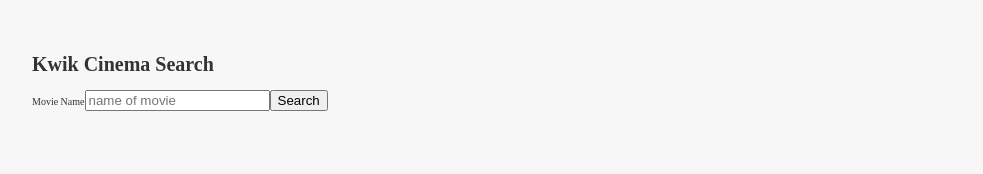
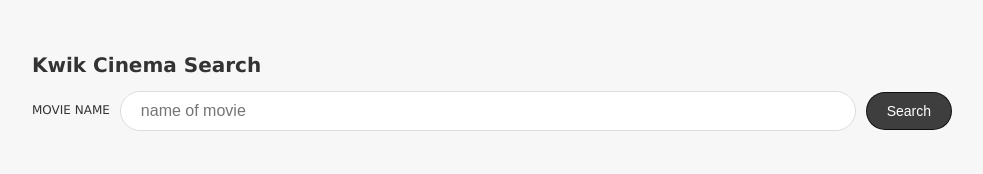
Before and after one commit to psarge2/kwik-cinema, a React app: page / in a window 1280 px wide. Shown: the whole page, without its empty margins (148-1131 px from the left). Built offline with nearby package versions, Linux system fonts and the light colour scheme.

Commit message:
Styleed search component

```diff
--- a/src/style.css
+++ b/src/style.css
@@ -11,6 +11,7 @@ body {
   padding: 0;
   background: #f7f7f7;
   color: #333;
+  font-family: Verdana, Geneva, Tahoma, sans-serif;
 }
 
 p {
@@ -31,3 +32,49 @@ small {
   font-size: 4.4rem;
   text-align: center;
 }
+
+.form {
+  display: grid;
+}
+
+.label {
+  font-size: 1.2rem;
+  margin-bottom: 0.2rem;
+  text-transform: uppercase;
+}
+
+.input {
+  font-size: 1.6rem;
+  padding: 0.5rem 2rem;
+  line-height: 2.8rem;
+  border-radius: 20px;
+  border: 1px solid #ddd;
+  margin-bottom: 1rem;
+}
+
+.button{
+  background-color: rgba(0, 0, 0, 0.75);
+  color: white;
+  padding: 1rem 2rem;
+  border: 1px solid rgba(0, 0, 0, 0.75);
+  border-radius: 20px;
+  font-size: 1.4rem;
+  cursor: pointer;
+  transition: background-color 250ms;
+}
+
+.button:hover {
+  background-color: rgba(0, 0, 0, 0.85);
+}
+
+@media (min-width:768px) {
+  .form {
+    grid-template-columns: auto 1fr auto;
+    grid-gap: 1rem;
+    align-items: center;
+  }
+
+  .input{
+    margin-bottom: 0;
+  }
+}
```
